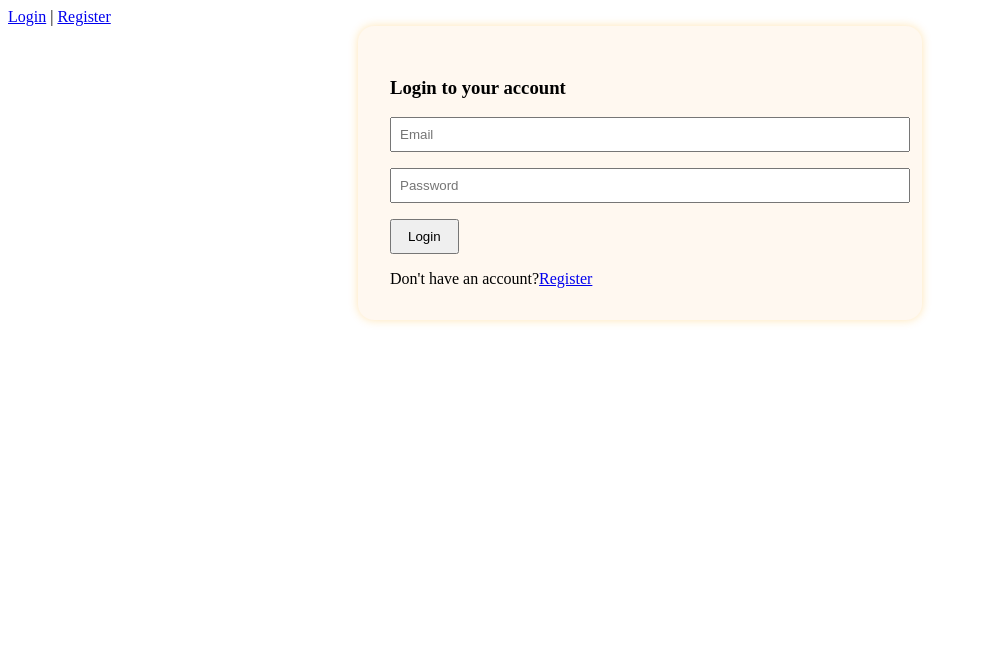
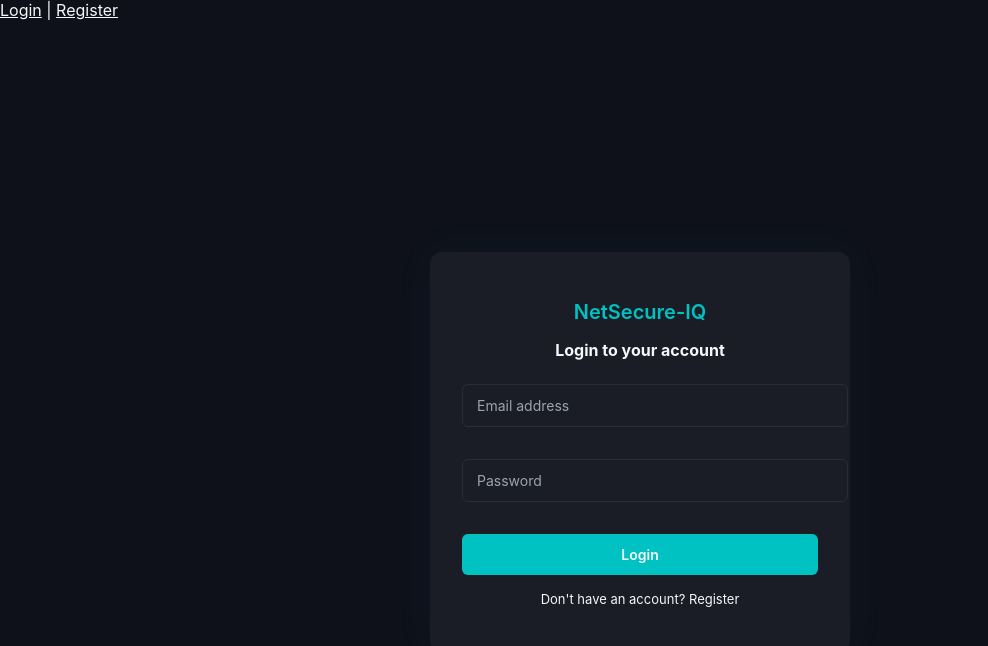
Before and after one commit to expirianet/NetSecure-IQ, a Vue app in the folder src/frontend/: page /#/login in a window 1280 px wide. Shown: the top 646 px of the page, without its empty margins (0-988 px from the left). Built offline with nearby package versions, Linux system fonts and the light colour scheme.

Commit message:
✨ Add particles background and design styling to login/register

```diff
--- a/src/frontend/src/App.vue
+++ b/src/frontend/src/App.vue
@@ -13,3 +13,44 @@
   name: 'App'
 }
 </script>
+
+<style>
+:root {
+  --bg-dark: #0E111A;
+  --text-primary: #F5F7FA;
+  --text-secondary: #9CA3AF;
+  --primary-accent: #00C2C2;
+  --primary-hover: #00A7A7;
+  --panel-grey: #1A1D26;
+  --divider-grey: #2A2D36;
+  --danger: #EF4444;
+  --success: #22C55E;
+}
+
+body {
+  margin: 0;
+  background-color: var(--bg-dark);
+  color: var(--text-primary);
+  font-family: 'Inter', sans-serif;
+}
+
+h1, h2, h3, h4, h5, h6, p, a, span, label {
+  color: var(--text-primary);
+}
+</style>
+
+nav {
+  padding: 16px;
+  background-color: var(--panel-grey);
+  border-bottom: 1px solid var(--divider-grey);
+}
+
+nav a {
+  margin: 0 8px;
+  color: var(--primary-accent);
+  text-decoration: none;
+}
+
+nav a:hover {
+  color: var(--primary-hover);
+}
--- a/src/frontend/src/components/LoginForm.vue
+++ b/src/frontend/src/components/LoginForm.vue
@@ -1,12 +1,16 @@
+
 <template>
-  <div class="login">
-    <div class="login-box">
-      <h3>Login to your account</h3>
-      <form @submit.prevent="login">
+  <div class="login-wrapper">
+    <div class="login-container">
+      <div class="login-card">
+        <h2 class="login-title">NetSecure-IQ</h2>
+        <h3 class="login-subtitle">Login to your account</h3>
+
+        <form @submit.prevent="login" class="login-form">
           <input
             v-model="email"
             type="email"
-          placeholder="Email"
+            placeholder="Email address"
             required
           />
           <input
@@ -20,14 +24,15 @@
           </button>
         </form>
 
-      <div class="link">
-        <span>Don't have an account?</span>
+        <p class="login-footer">
+          Don't have an account?
           <router-link to="/register">Register</router-link>
-      </div>
+        </p>
 
-      <p v-if="message" :class="{ success: successMessage, error: !successMessage }">
+        <p v-if="message" :class="['login-message', successMessage ? 'success' : 'error']">
           {{ message }}
         </p>
+      </div>
     </div>
   </div>
 </template>
@@ -44,49 +49,190 @@
 const router = useRouter()
 
 const login = async () => {
-  loading.value = true;
+  loading.value = true
   try {
-    const res = await fetch(`${process.env.VUE_APP_BACKEND_URL}/api/login`, {
+    const res = await fetch(`${import.meta.env.VITE_BACKEND_URL}/api/login`, {
       method: "POST",
       headers: { "Content-Type": "application/json" },
       body: JSON.stringify({ email: email.value, password: password.value }),
-    });
+    })
 
-    const data = await res.json();
+    const data = await res.json()
 
-    if (!res.ok) {
-      throw new Error(data.error || data.message || "Login failed");
+    if (!res.ok) throw new Error(data.error || data.message || "Login failed")
+
+    message.value = "Login successful! Redirecting..."
+    successMessage.value = true
+
+    localStorage.setItem("token", data.token)
+    localStorage.setItem("user_id", data.user_id)
+    localStorage.setItem("role", data.role?.toLowerCase() || "")
+    localStorage.setItem("organization_id", data.organization_id || "")
+
+    let redirectTo = "/dashboard"
+    if (data.role?.toLowerCase() === "user") redirectTo = "/routertable"
+    else if (data.role?.toLowerCase() === "operator" && !data.organization_id) redirectTo = "/organizationForm"
+
+    setTimeout(() => {
+      router.push(redirectTo)
+    }, 500)
+  } catch (err) {
+    message.value = "Error: " + err.message
+    successMessage.value = false
+  } finally {
+    loading.value = false
+  }
+}
+</script>
+
+<style scoped>
+:root {
+  --bg-dark: #0E111A;
+  --panel-grey: #1A1D26;
+  --divider-grey: #2A2D36;
+  --text-primary: #F5F7FA;
+  --text-secondary: #9CA3AF;
+  --primary-accent: #00C2C2;
+  --primary-hover: #00A7A7;
+  --danger: #EF4444;
+  --success: #22C55E;
 }
 
-    message.value = "Login successful! Redirecting...";
-    successMessage.value = true;
-
-    const role = data.role?.toLowerCase();
-    localStorage.setItem("token", data.token);
-    localStorage.setItem("user_id", data.user_id);
-    localStorage.setItem("role", role);
-    localStorage.setItem("organization_id", data.organization_id || "");
-    console.log("User role:", role);
-
-    // 🔁 Decide final redirect path
-    let redirectTo = "/dashboard";
-
-    if (role === "user") {
-      redirectTo = "/routertable";
-    } else if (role === "operator" && !data.organization_id) {
-      redirectTo = "/organizationForm";
+/* Appliquer blanc partout explicitement */
+.login-wrapper,
+.login-wrapper * {
+  color: var(--text-primary);
+  font-family: 'Inter', sans-serif;
 }
 
-    // ✅ Single final redirect
-    setTimeout(() => {
-      router.push(redirectTo);
-    }, 500);
+/* Les titres */
+h1, h2, h3, h4, h5, h6 {
+  color: var(--text-primary);
+}
 
-  } catch (err) {
-    message.value = "Error : " + err.message;
-    successMessage.value = false;
-  } finally {
-    loading.value = false;
+/* Les paragraphes */
+p {
+  color: var(--text-primary);
 }
-};
-</script>
+
+/* Les liens */
+a {
+  color: var(--primary-accent);
+  text-decoration: none;
+}
+a:hover {
+  color: var(--primary-hover);
+}
+
+/* Fond et structure */
+.login-wrapper {
+  min-height: 100vh;
+  background: #0E111A;
+  display: flex;
+  align-items: center;
+  justify-content: center;
+  padding: 32px;
+}
+
+.login-container {
+  width: 100%;
+  max-width: 420px;
+}
+
+.login-card {
+  background-color: var(--panel-grey);
+  border-radius: 12px;
+  padding: 32px;
+  box-shadow: 0 0 40px rgba(0, 194, 194, 0.05);
+}
+
+.login-title {
+  text-align: center;
+  font-size: 20px;
+  font-weight: 600;
+  color: var(--primary-accent);
+  margin-bottom: 8px;
+}
+
+.login-subtitle {
+  text-align: center;
+  font-size: 16px;
+  margin-bottom: 24px;
+}
+
+/* Formulaire */
+.login-form {
+  display: flex;
+  flex-direction: column;
+  gap: 16px;
+}
+
+input {
+  background-color: var(--panel-grey);
+  border: 1px solid var(--divider-grey);
+  border-radius: 6px;
+  padding: 12px 14px;
+  font-size: 14px;
+  transition: border-color 0.2s ease;
+}
+
+input::placeholder {
+  color: var(--text-secondary);
+}
+
+input:focus {
+  outline: none;
+  border-color: var(--primary-accent);
+  background-color: var(--bg-dark);
+}
+
+/* Bouton */
+button {
+  background-color: var(--primary-accent);
+  color: var(--bg-dark);
+  border: none;
+  border-radius: 6px;
+  font-weight: 600;
+  font-size: 14px;
+  padding: 12px 20px;
+  cursor: pointer;
+  transition: all 0.2s ease;
+}
+
+button:hover {
+  background-color: var(--primary-hover);
+  color: var(--text-primary);
+}
+
+button:disabled {
+  background-color: #2F333D;
+  color: #666;
+  cursor: not-allowed;
+}
+
+/* Footer */
+.login-footer {
+  text-align: center;
+  font-size: 13px;
+  margin-top: 16px;
+}
+
+/* Messages */
+.login-message {
+  margin-top: 16px;
+  font-size: 14px;
+  padding: 10px 12px;
+  border-radius: 6px;
+  text-align: center;
+}
+
+.login-message.success {
+  background-color: rgba(34, 197, 94, 0.1);
+  color: var(--success);
+}
+
+.login-message.error {
+  background-color: rgba(239, 68, 68, 0.1);
+  color: var(--danger);
+}
+</style>
--- a/src/frontend/src/components/RegisterForm.vue
+++ b/src/frontend/src/components/RegisterForm.vue
@@ -1,17 +1,32 @@
 <template>
-  <div class="register-form">
-    <h2>Register</h2>
-    <form @submit.prevent="register">
-      <div>
-        <label for="email">Email:</label>
-        <input v-model="email" type="email" required />
+  <div class="register-wrapper">
+    <div class="register-container">
+      <div class="register-card">
+        <h2 class="register-title">NetSecure-IQ</h2>
+        <h3 class="register-subtitle">Create your account</h3>
+
+        <form @submit.prevent="register" class="register-form">
+          <input
+            v-model="email"
+            type="email"
+            placeholder="Email address"
+            required
+          />
+
+          <button type="submit" :disabled="loading">
+            {{ loading ? "Registering..." : "Register" }}
+          </button>
+        </form>
+
+        <p v-if="message" class="register-message success">{{ message }}</p>
+        <p v-if="error" class="register-message error">{{ error }}</p>
+
+        <p class="register-footer">
+          Already have an account?
+          <router-link to="/login">Login</router-link>
+        </p>
       </div>
-
-      <button type="submit">Register</button>
-    </form>
-
-    <p v-if="message">{{ message }}</p>
-    <p v-if="error" class="error">{{ error }}</p>
+    </div>
   </div>
 </template>
 
@@ -21,16 +36,18 @@
     return {
       email: '',
       message: '',
-      error: ''
+      error: '',
+      loading: false
     }
   },
   methods: {
     async register() {
+      this.message = ''
       this.error = ''
-      this.message = ''
+      this.loading = true
 
       try {
-        const res = await fetch(`${process.env.VUE_APP_BACKEND_URL}/api/register`, {
+        const res = await fetch(`${import.meta.env.VITE_BACKEND_URL}/api/register`, {
           method: 'POST',
           headers: { 'Content-Type': 'application/json' },
           body: JSON.stringify({ email: this.email })
@@ -38,20 +55,18 @@
 
         const data = await res.json()
 
-        if (!res.ok) {
-          throw new Error(data.error || data.message || 'Registration failed')
-        }
+        if (!res.ok) throw new Error(data.error || data.message || 'Registration failed')
 
         this.message = data.message || 'Registration successful. Check your email.'
         this.email = ''
 
-        // optional: redirect to login after delay
         setTimeout(() => {
-          this.$router.push('/login') // or '/verify'
+          this.$router.push('/login')
         }, 3000)
-
       } catch (err) {
         this.error = err.message
+      } finally {
+        this.loading = false
       }
     }
   }
@@ -59,12 +74,142 @@
 </script>
 
 <style scoped>
-.register-form {
-  max-width: 400px;
-  margin: auto;
+:root {
+  --bg-dark: #0E111A;
+  --panel-grey: #1A1D26;
+  --divider-grey: #2A2D36;
+  --text-primary: #F5F7FA;
+  --text-secondary: #9CA3AF;
+  --primary-accent: #00C2C2;
+  --primary-hover: #00A7A7;
+  --danger: #EF4444;
+  --success: #22C55E;
 }
 
-.error {
-  color: red;
+.register-wrapper,
+.register-wrapper * {
+  color: var(--text-primary);
+  font-family: 'Inter', sans-serif;
+}
+
+.register-wrapper {
+  min-height: 100vh;
+  background-color: var(--bg-dark);
+  display: flex;
+  justify-content: center;
+  align-items: center;
+  padding: 32px;
+}
+
+.register-container {
+  width: 100%;
+  max-width: 420px;
+}
+
+.register-card {
+  background-color: var(--panel-grey);
+  padding: 32px;
+  border-radius: 12px;
+  box-shadow: 0 0 40px rgba(0, 194, 194, 0.05);
+  display: flex;
+  flex-direction: column;
+  gap: 16px;
+}
+
+.register-title {
+  text-align: center;
+  font-size: 20px;
+  font-weight: 600;
+  color: var(--primary-accent);
+  margin-bottom: 8px;
+}
+
+.register-subtitle {
+  text-align: center;
+  font-size: 16px;
+  margin-bottom: 24px;
+}
+
+.register-form {
+  display: flex;
+  flex-direction: column;
+  gap: 16px;
+}
+
+input {
+  background-color: var(--panel-grey);
+  border: 1px solid var(--divider-grey);
+  border-radius: 6px;
+  padding: 12px 14px;
+  font-size: 14px;
+  color: var(--text-primary);
+  transition: border-color 0.2s ease;
+}
+
+input::placeholder {
+  color: var(--text-secondary);
+}
+
+input:focus {
+  outline: none;
+  border-color: var(--primary-accent);
+  background-color: var(--bg-dark);
+}
+
+button {
+  background-color: var(--primary-accent);
+  color: var(--bg-dark);
+  font-weight: 600;
+  font-size: 14px;
+  padding: 12px 20px;
+  border: none;
+  border-radius: 6px;
+  cursor: pointer;
+  transition: all 0.2s ease;
+}
+
+button:hover {
+  background-color: var(--primary-hover);
+  color: var(--text-primary);
+}
+
+button:disabled {
+  background-color: #2F333D;
+  color: #666;
+  cursor: not-allowed;
+}
+
+.register-message {
+  text-align: center;
+  font-size: 14px;
+  padding: 10px 12px;
+  border-radius: 6px;
+}
+
+.register-message.success {
+  background-color: rgba(34, 197, 94, 0.1);
+  color: var(--success);
+}
+
+.register-message.error {
+  background-color: rgba(239, 68, 68, 0.1);
+  color: var(--danger);
+}
+
+.register-footer {
+  text-align: center;
+  font-size: 13px;
+  margin-top: 16px;
+  color: var(--text-secondary);
+}
+
+.register-footer a {
+  color: var(--primary-accent);
+  text-decoration: none;
+  margin-left: 4px;
+}
+
+.register-footer a:hover {
+  color: var(--primary-hover);
 }
 </style>
```
Also changed, not shown: src/frontend/public/particles-config.js (added, +82 -0 lines), src/frontend/public/particles.min.js (added), src/frontend/src/components/BackgroundParticles.vue (added), 1 other file (tests, documents, lock files or other folders). Lines whose indentation alone changed are shown as unchanged.
